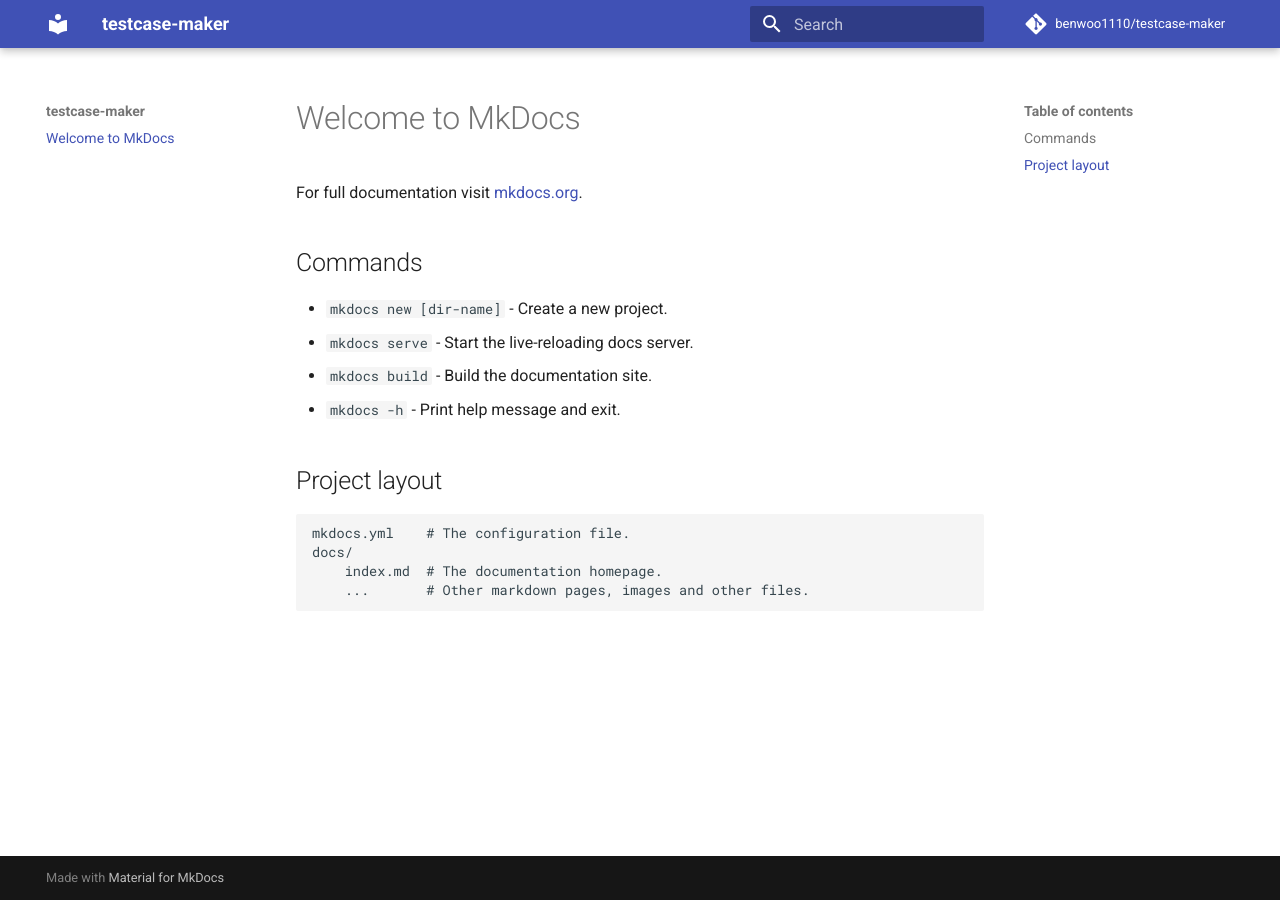
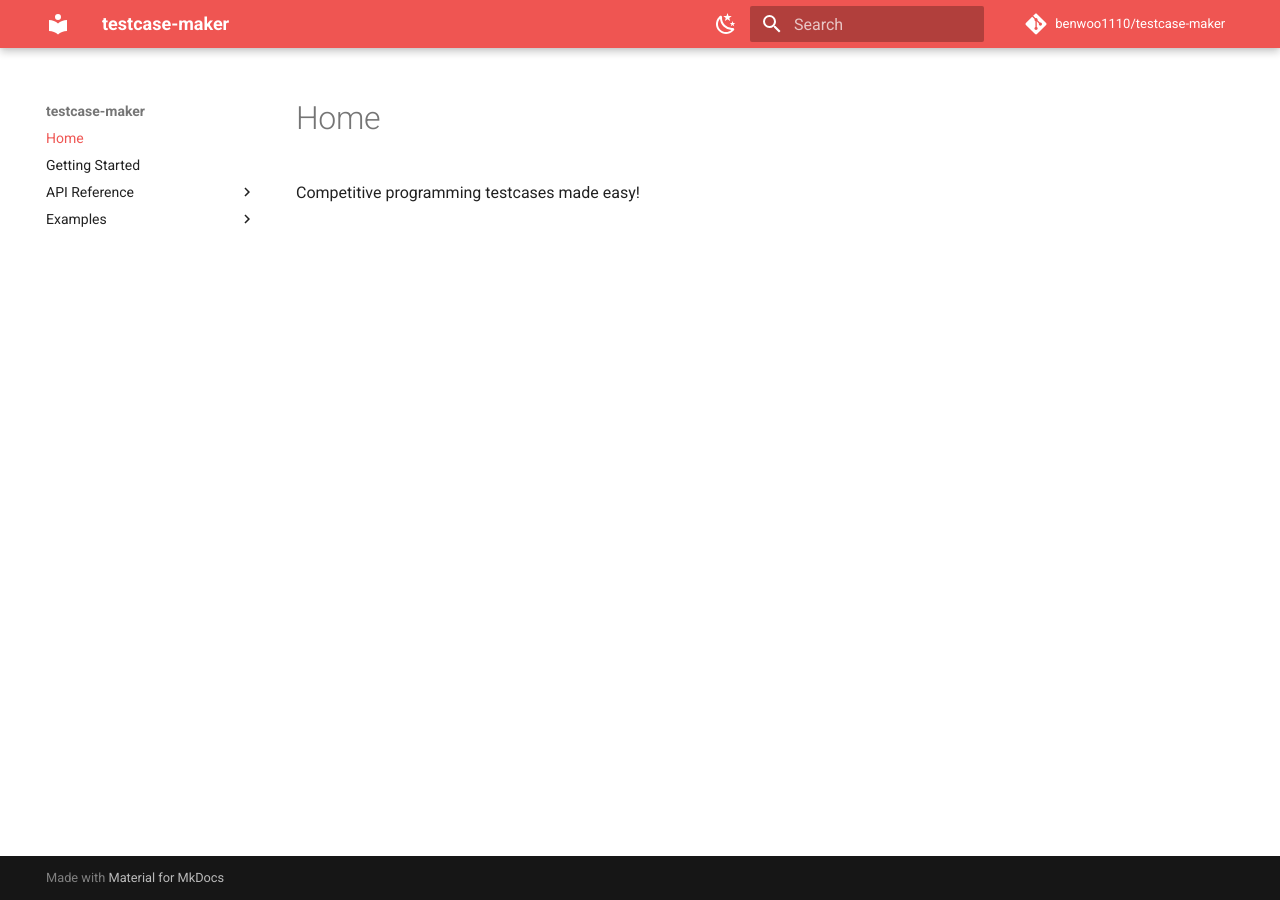
Before and after one commit to benwoo1110/testcase-maker, an MkDocs documentation site: the page built from docs/index.md, in a window 1280 px wide. Built offline with MkDocs 1.6.1 and Material for MkDocs 9.7.7, drawn with Linux system fonts in a browser that asks for light colours; comment, search, counter and statistics services are not loaded.

Commit message:
Testing out new docs formatting.

```diff
--- /dev/null
+++ b/docs/getting_started.md
@@ -0,0 +1,3 @@
+# Getting Started
+
+Start here!
--- a/docs/index.md
+++ b/docs/index.md
@@ -1,17 +1,3 @@
-# Welcome to MkDocs
+# Home
 
-For full documentation visit [mkdocs.org](https://www.mkdocs.org).
-
-## Commands
-
-* `mkdocs new [dir-name]` - Create a new project.
-* `mkdocs serve` - Start the live-reloading docs server.
-* `mkdocs build` - Build the documentation site.
-* `mkdocs -h` - Print help message and exit.
-
-## Project layout
-
-    mkdocs.yml    # The configuration file.
-    docs/
-        index.md  # The documentation homepage.
-        ...       # Other markdown pages, images and other files.
+Competitive programming testcases made easy!
--- a/mkdocs.yml
+++ b/mkdocs.yml
@@ -4,3 +4,55 @@ repo_name: benwoo1110/testcase-maker
 
 theme:
   name: material
+  palette:
+    - media: "(prefers-color-scheme: light)"
+      scheme: default
+      primary: red
+      toggle:
+        icon: material/weather-night
+        name: Switch to dark mode
+    - media: "(prefers-color-scheme: dark)"
+      scheme: slate
+      primary: red
+      toggle:
+        icon: material/weather-sunny
+        name: Switch to light mode
+
+plugins:
+  - search
+  - autorefs
+  - mkdocstrings:
+      handlers:
+        python:
+          selection:
+            inherited_members: true
+            filters:
+              - "!^_"
+          rendering:
+            members_order: source
+            show_bases: True
+            group_by_category: False
+            heading_level: 2
+            show_if_no_docstring: True
+      watch:
+        - testcase_maker
+
+markdown_extensions:
+  - admonition
+  - pymdownx.details
+  - pymdownx.highlight:
+      linenums: true
+  - pymdownx.inlinehilite
+  - pymdownx.superfences
+  - pymdownx.emoji:
+      emoji_index: !!python/name:materialx.emoji.twemoji
+      emoji_generator: !!python/name:materialx.emoji.to_svg
+  - pymdownx.keys
+  - pymdownx.saneheaders
+  - pymdownx.smartsymbols
+  - pymdownx.tabbed
+  - pymdownx.tasklist
+  - pymdownx.tilde
+  - toc:
+      permalink: true
+      toc_depth: 3
```
Also changed, not shown: docs/API Reference/generator.md (added, +1 -0 lines), docs/Examples/sum_of_digits.md (added, +7 -0 lines), 1 other file.
